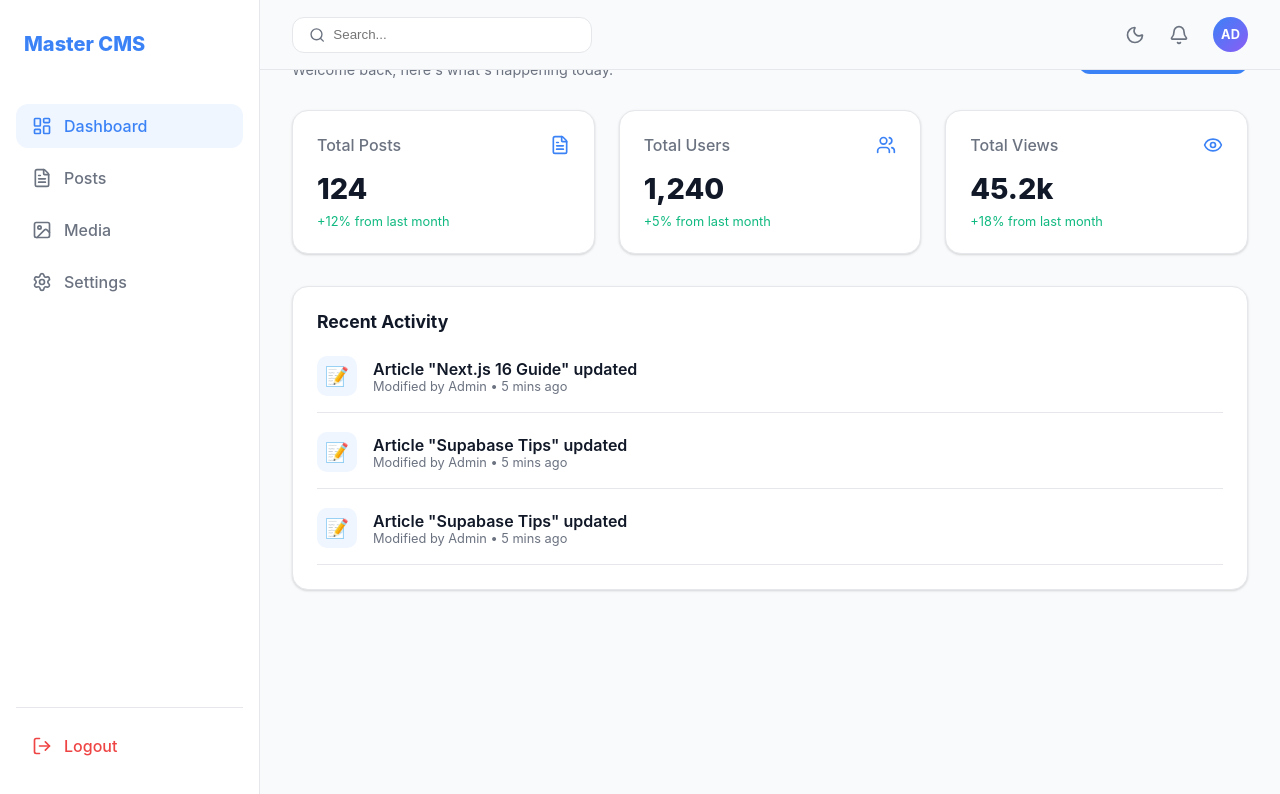
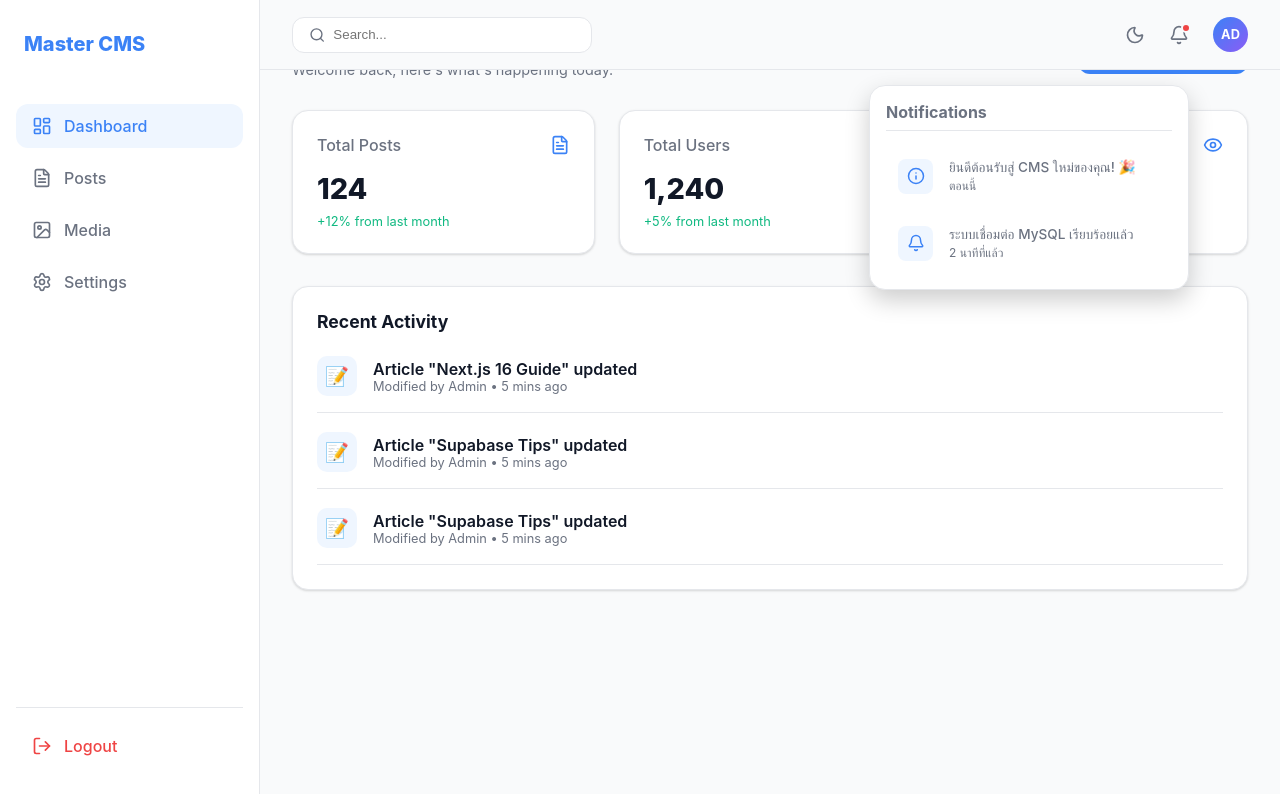
Before and after one commit to gm456789123-code/demo01, a Next.js app: page /admin in a window 1280 px wide. Both pictures are taken after a click on the icon 1179 px from the left and 34 px from the top of the page. Shown: the top 794 px of the page. Built offline with nearby package versions, Linux system fonts and the light colour scheme.

Commit message:
UI: Add notification badge and dropdown demo in TopNav

```diff
--- a/src/master_cms/components/TopNav.module.css
+++ b/src/master_cms/components/TopNav.module.css
@@ -46,10 +46,22 @@
   transition: color 0.2s;
   display: flex;
   align-items: center;
+  position: relative;
 }
 
 .iconBtn:hover {
   color: var(--cms-accent);
+}
+
+.badge {
+  position: absolute;
+  top: -2px;
+  right: -2px;
+  width: 10px;
+  height: 10px;
+  background-color: #ef4444;
+  border: 2px solid var(--cms-bg);
+  border-radius: 50%;
 }
 
 .profile {
@@ -64,3 +76,70 @@
   font-weight: bold;
   font-size: 0.8rem;
 }
+
+/* Notification Dropdown */
+.dropdown {
+  position: absolute;
+  top: 60px;
+  right: 0;
+  width: 320px;
+  background: var(--cms-card-bg);
+  border: 1px solid var(--cms-border);
+  border-radius: 16px;
+  box-shadow: 0 10px 25px rgba(0, 0, 0, 0.2);
+  padding: 1rem;
+  display: flex;
+  flex-direction: column;
+  gap: 0.5rem;
+  animation: slideDown 0.3s ease-out;
+}
+
+@keyframes slideDown {
+  from { opacity: 0; transform: translateY(-10px); }
+  to { opacity: 1; transform: translateY(0); }
+}
+
+.dropdownTitle {
+  font-weight: 700;
+  margin-bottom: 0.5rem;
+  padding-bottom: 0.5rem;
+  border-bottom: 1px solid var(--cms-border);
+}
+
+.notiItem {
+  display: flex;
+  gap: 1rem;
+  padding: 0.75rem;
+  border-radius: 10px;
+  transition: background 0.2s;
+  cursor: pointer;
+}
+
+.notiItem:hover {
+  background: var(--cms-accent-soft);
+}
+
+.notiIcon {
+  width: 35px;
+  height: 35px;
+  border-radius: 8px;
+  background: var(--cms-accent-soft);
+  display: flex;
+  align-items: center;
+  justify-content: center;
+}
+
+.notiContent {
+  flex: 1;
+}
+
+.notiText {
+  font-size: 0.85rem;
+  font-weight: 500;
+  margin-bottom: 2px;
+}
+
+.notiTime {
+  font-size: 0.75rem;
+  color: var(--cms-text-secondary);
+}
--- a/src/master_cms/components/TopNav.tsx
+++ b/src/master_cms/components/TopNav.tsx
@@ -1,12 +1,13 @@
 "use client"
 
-import React from 'react'
-import { Search, Bell, Sun, Moon } from 'lucide-react'
+import React, { useState } from 'react'
+import { Search, Bell, Sun, Moon, Info } from 'lucide-react'
 import { useCMSTheme } from '../context/ThemeContext'
 import styles from './TopNav.module.css'
 
 export default function TopNav() {
   const { theme, toggleTheme } = useCMSTheme()
+  const [showNoti, setShowNoti] = useState(false)
 
   return (
     <header className={styles.topnav}>
@@ -19,9 +20,36 @@ export default function TopNav() {
         <div className={styles.iconBtn} onClick={toggleTheme}>
           {theme === 'light' ? <Moon size={20} /> : <Sun size={20} />}
         </div>
-        <div className={styles.iconBtn}>
-          <Bell size={20} />
+
+        <div className={styles.iconBtn} style={{ position: 'relative' }}>
+          <Bell size={20} onClick={() => setShowNoti(!showNoti)} />
+          <div className={styles.badge} />
+
+          {showNoti && (
+            <div className={styles.dropdown}>
+              <div className={styles.dropdownTitle}>Notifications</div>
+              <div className={styles.notiItem}>
+                <div className={styles.notiIcon}>
+                  <Info size={18} color="var(--cms-accent)" />
+                </div>
+                <div className={styles.notiContent}>
+                  <div className={styles.notiText}>ยินดีต้อนรับสู่ CMS ใหม่ของคุณ! 🎉</div>
+                  <div className={styles.notiTime}>ตอนนี้</div>
+                </div>
+              </div>
+              <div className={styles.notiItem}>
+                <div className={styles.notiIcon}>
+                  <Bell size={18} color="var(--cms-accent)" />
+                </div>
+                <div className={styles.notiContent}>
+                  <div className={styles.notiText}>ระบบเชื่อมต่อ MySQL เรียบร้อยแล้ว</div>
+                  <div className={styles.notiTime}>2 นาทีที่แล้ว</div>
+                </div>
+              </div>
+            </div>
+          )}
         </div>
+
         <div className={styles.profile}>
           AD
         </div>
```
